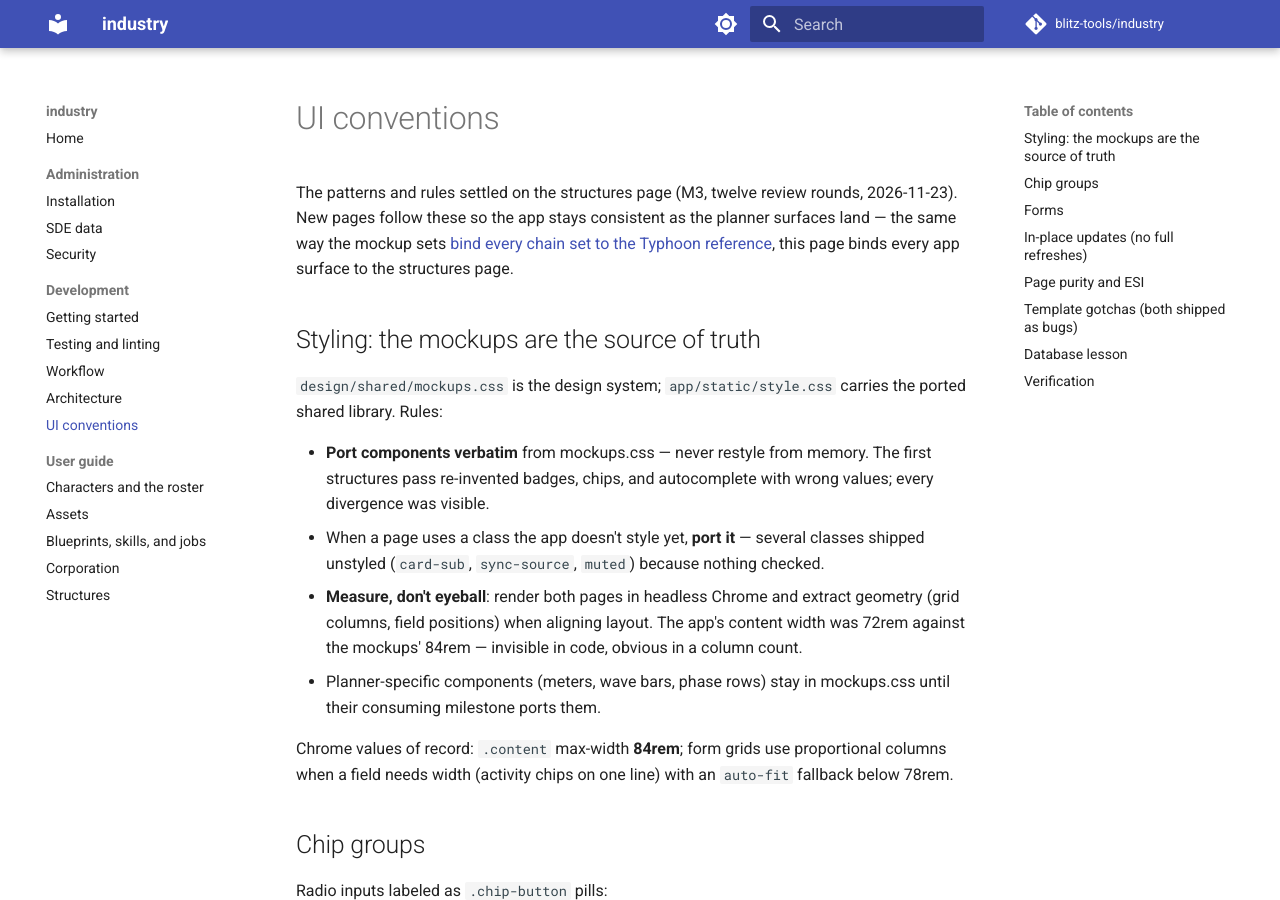
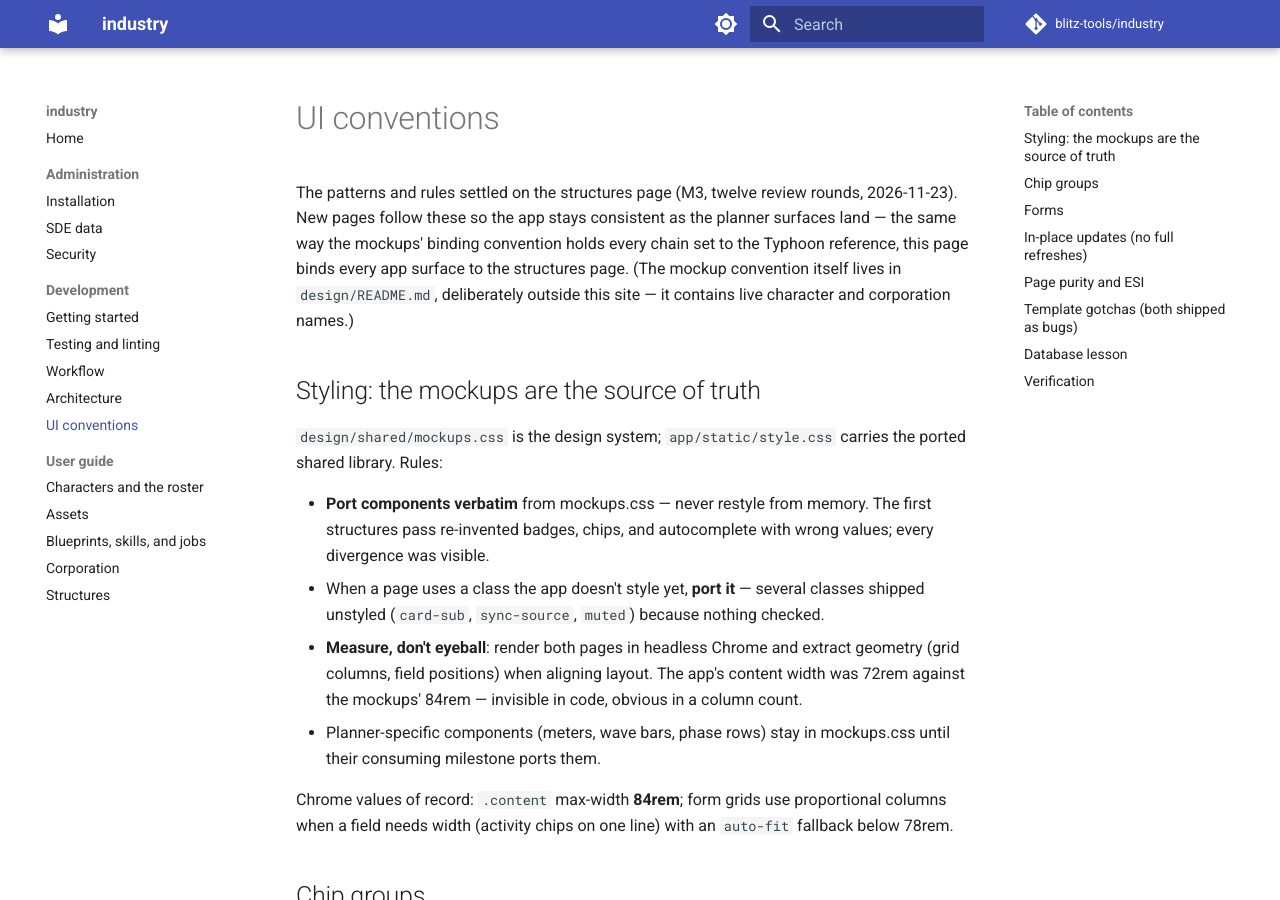
Before and after one commit to blitz-tools/industry, an MkDocs documentation site: the page built from docs/development/ui-conventions.md, in a window 1280 px wide and 900 px high. Built offline with MkDocs 1.6.1 and Material for MkDocs 9.7.7, drawn with Linux system fonts in a browser that asks for light colours; comment, search, counter and statistics services are not loaded.

Commit message:
Fix the ui-conventions doc link into design/ (outside the docs site)
The strict zensical build rejects links escaping docs/ — design/ is
deliberately off-site (live character and corporation names), so the
mockup convention is referenced by path in prose instead.

Co-Authored-By: Claude Code <noreply@anthropic.com>

```diff
--- a/docs/development/ui-conventions.md
+++ b/docs/development/ui-conventions.md
@@ -2,9 +2,11 @@
 
 The patterns and rules settled on the structures page (M3, twelve
 review rounds, 2026-11-23). New pages follow these so the app stays
-consistent as the planner surfaces land — the same way the mockup sets
-[bind every chain set to the Typhoon reference](../../design/README.md),
-this page binds every app surface to the structures page.
+consistent as the planner surfaces land — the same way the mockups'
+binding convention holds every chain set to the Typhoon reference,
+this page binds every app surface to the structures page. (The mockup
+convention itself lives in `design/README.md`, deliberately outside
+this site — it contains live character and corporation names.)
 
 ## Styling: the mockups are the source of truth
 
```
